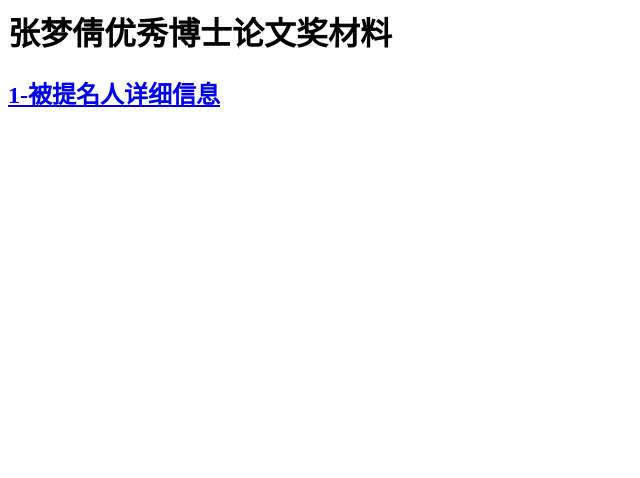
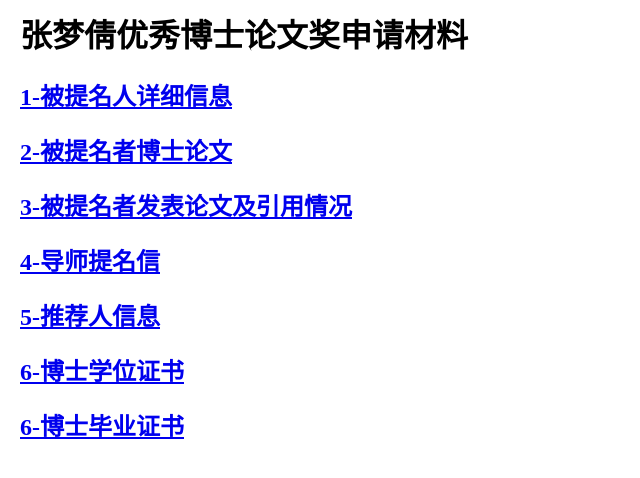
Before and after one commit to Mengqian-Zhang/Supporting_Files, a plain HTML site: page index.html in a window 1280 px wide. Shown: the whole page, without its empty margins (0-640 px from the left). Drawn offline with Linux system fonts and the light colour scheme.

Commit message:
Update index.html
All files

```diff
--- a/index.html
+++ b/index.html
@@ -1,14 +1,17 @@
 <html><head><meta http-equiv="Content-Type" content="text/html; charset=UTF-8">
-
-<title>Best Thesis </title>
+<title>Best Thesis Application Materials</title>
+<style>body {margin: 10px 20px;}</style>
 </head>
 
 
 <body>
-<h1>张梦倩优秀博士论文奖材料</h1>
-
+<h1>张梦倩优秀博士论文奖申请材料</h1>
 <h2><a href="./1-被提名人详细信息.pdf" target="_blank">1-被提名人详细信息</a></h2>
-
-
+<h2><a href="./2-被提名者博士论文.pdf" target="_blank">2-被提名者博士论文</a></h2>
+<h2><a href="./3-被提名者发表论文及引用情况.pdf" target="_blank">3-被提名者发表论文及引用情况</a></h2>
+<h2><a href="./4-导师提名信.pdf" target="_blank">4-导师提名信</a></h2>
+<h2><a href="./5-推荐人信息.pdf" target="_blank">5-推荐人信息</a></h2>
+<h2><a href="./6-博士学位证书.pdf" target="_blank">6-博士学位证书</a></h2>
+<h2><a href="./6-博士毕业证书.pdf" target="_blank">6-博士毕业证书</a></h2>
 
 </body></html>
```
